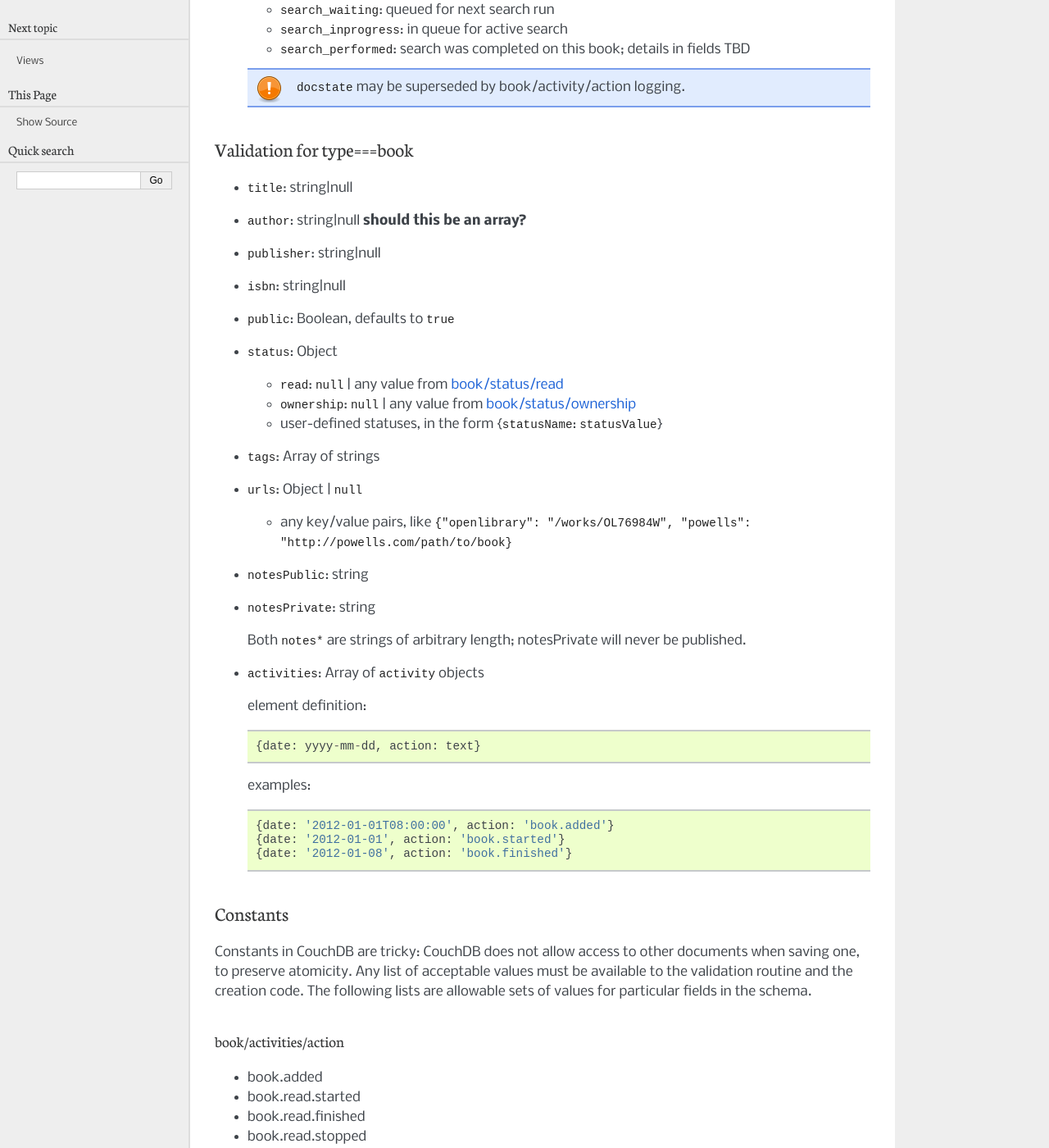
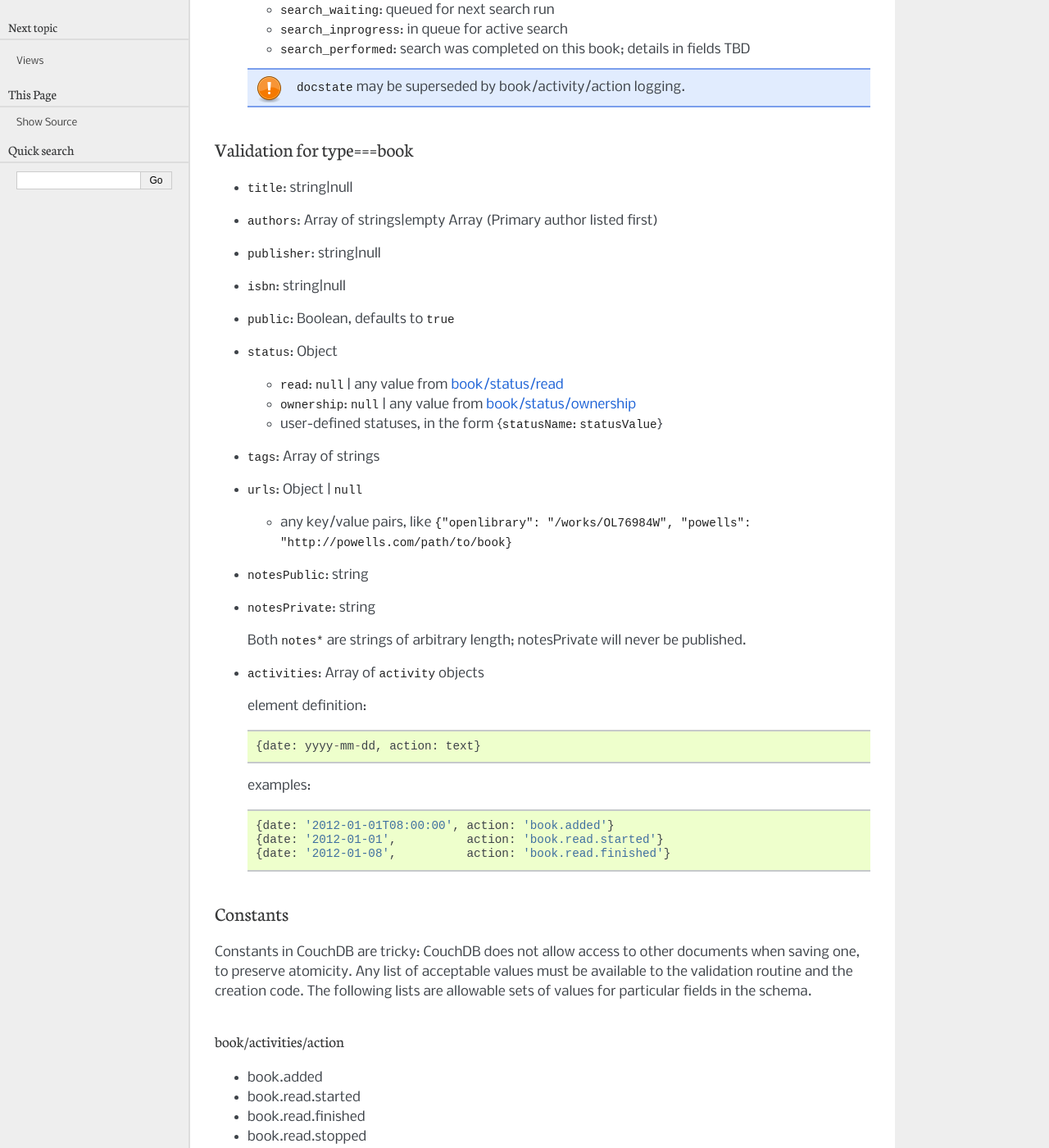
Before and after one commit to tephyr/simpleshelf, a Sphinx documentation site: the page built from docs/no-schema-schema.rst, in a window 1280 px wide and 1400 px high, scrolled down 333 px. Shown: the whole window at 82% size. Built offline with Sphinx 7.4.7, drawn with Linux system fonts in a browser that asks for light colours.

Commit message:
Change author to authors (array), correct activity examples

```diff
--- a/docs/no-schema-schema.rst
+++ b/docs/no-schema-schema.rst
@@ -19,7 +19,7 @@ These fields are required for any document.
 Validation for type===book
 ++++++++++++++++++++++++++
 - ``title``:    string|null
-- ``author``:   string|null **should this be an array?**
+- ``authors``:   Array of strings|empty Array (Primary author listed first)
 - ``publisher``: string|null
 - ``isbn``:     string|null
 - ``public``:   Boolean, defaults to ``true``
@@ -48,8 +48,8 @@ Validation for type===book
   examples::
 
     {date: '2012-01-01T08:00:00', action: 'book.added'}
-    {date: '2012-01-01', action: 'book.started'}
-    {date: '2012-01-08', action: 'book.finished'}
+    {date: '2012-01-01',          action: 'book.read.started'}
+    {date: '2012-01-08',          action: 'book.read.finished'}
 
 Constants
 +++++++++
```
